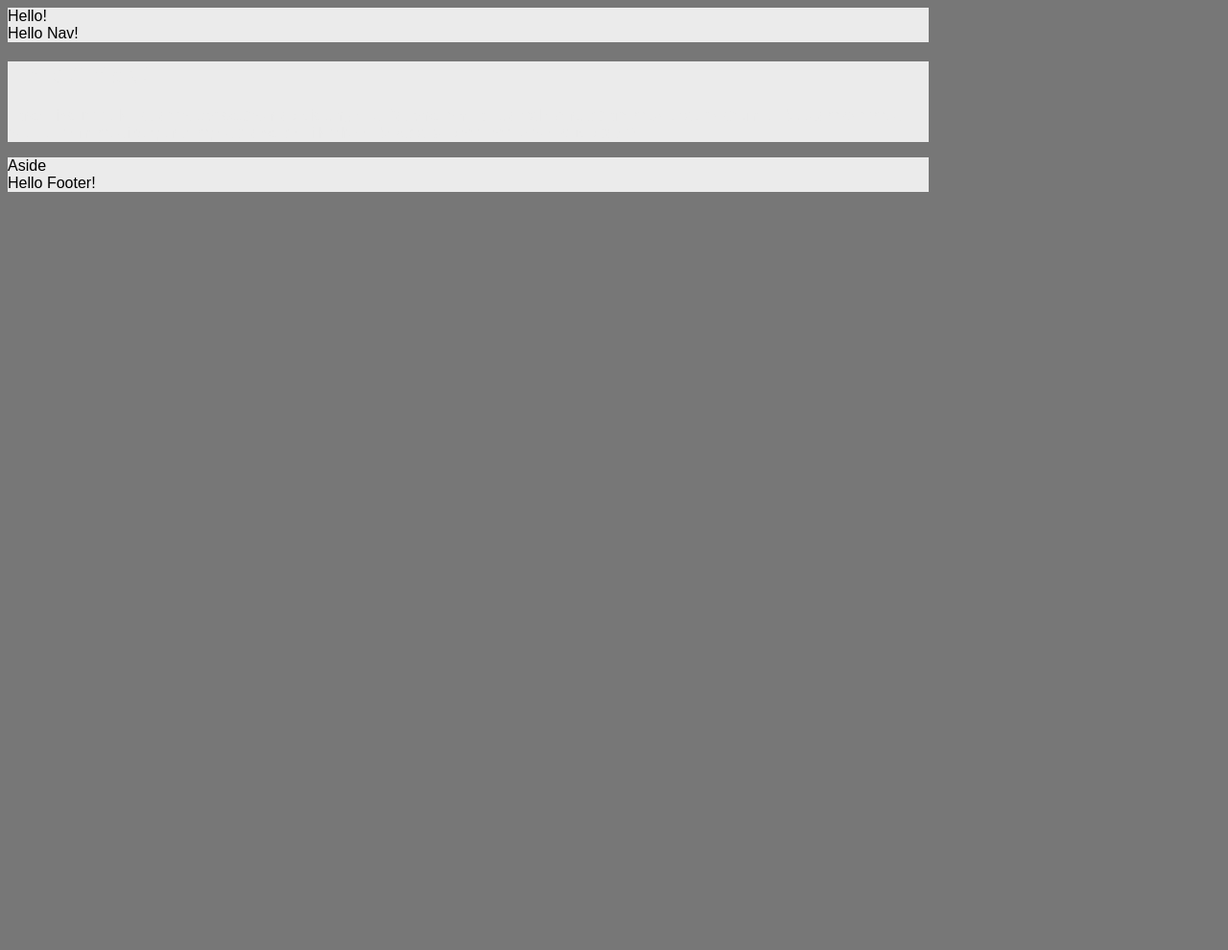
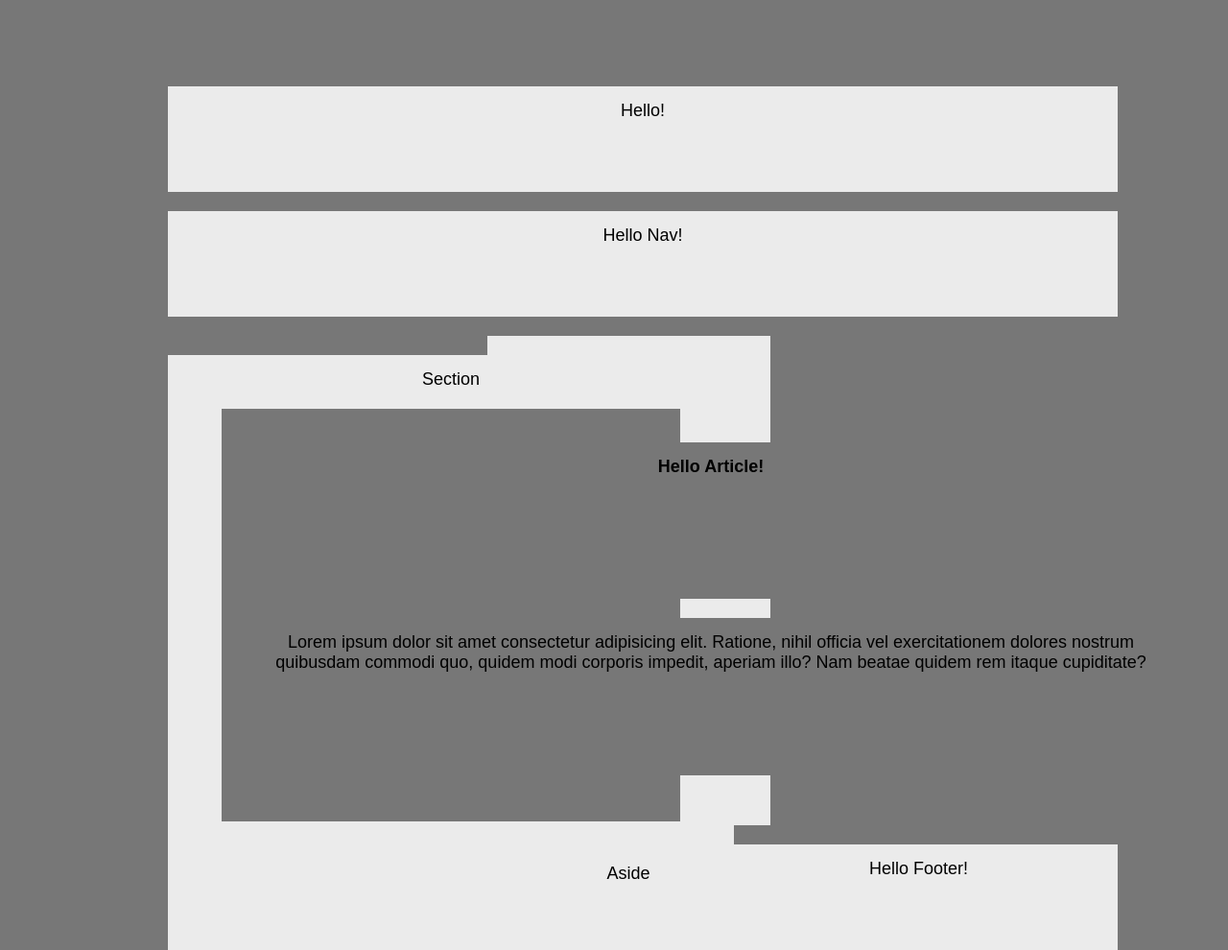
Before and after one commit to ThomasQDau/Basic-Portfolio, a plain HTML site: page HW-Wireframe/index.html in a window 1280 px wide. Shown: the whole page at 96% size. Before the commit the page ends 800 px from the top, so only its background shows below. Drawn offline with Linux system fonts and the light colour scheme.

Commit message:
Worked with Mymy and Tyler

```diff
--- a/HW-Wireframe/index.html
+++ b/HW-Wireframe/index.html
@@ -8,6 +8,8 @@
     <link rel="stylesheet" type="text/css" href="style.css">
 </head>
 <body>
+    <!-- <div class=body> -->
+
         <header>
           Hello!
         </header>
@@ -17,11 +19,12 @@
         </nav>
 
         <section>
+            Section
             <article>
-            <h2>
+                <h2 class=thirtythree>
                     Hello Article!
                 </h2>
-            <p>
+                <p class=thirtythree>
                     Lorem ipsum dolor sit amet consectetur adipisicing elit. Ratione, nihil officia vel exercitationem dolores nostrum quibusdam commodi quo, quidem modi corporis impedit, aperiam illo? Nam beatae quidem rem itaque cupiditate?
                 </p>
             </article>
@@ -32,5 +35,6 @@
         <footer>
             Hello Footer!
         </footer>
+    <!-- </div> -->
 </body>
 </html>
--- a/HW-Wireframe/style.css
+++ b/HW-Wireframe/style.css
@@ -1,16 +1,33 @@
 * {
-
-}
-body {
     font-family: 'Arial','Helvetica Neue',Helvetica, sans-serif;
     color: black;
     background: #777;
+    font-size: 18px;
     width: 960px;
-    font-size 18px;
+    height: 80px;
+    padding: 15px;
+    text-align: center;
+    margin: 20px;
+    margin-left: auto;
+    margin-right: auto;
 }
 Header, Nav, Section, Aside, Footer {
     background: #ebebeb;
 }
+.thirtythree {
+    height: calc(100%/3);
+}
+section {
+    float: left;
+    height: 480px;
+    width: 560px;
+}
 Article {
     color: #ebebeb;
+    height: 400px;
+    width: 80%;
 }
+aside {
+    height: 480px;
+    width: 265px;
+}
```
Lines whose indentation alone changed are shown as unchanged.
